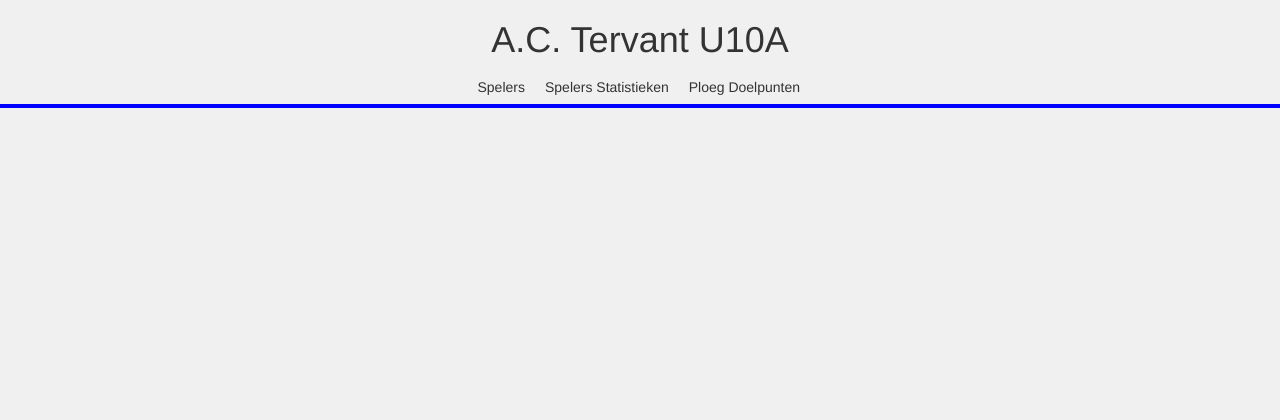
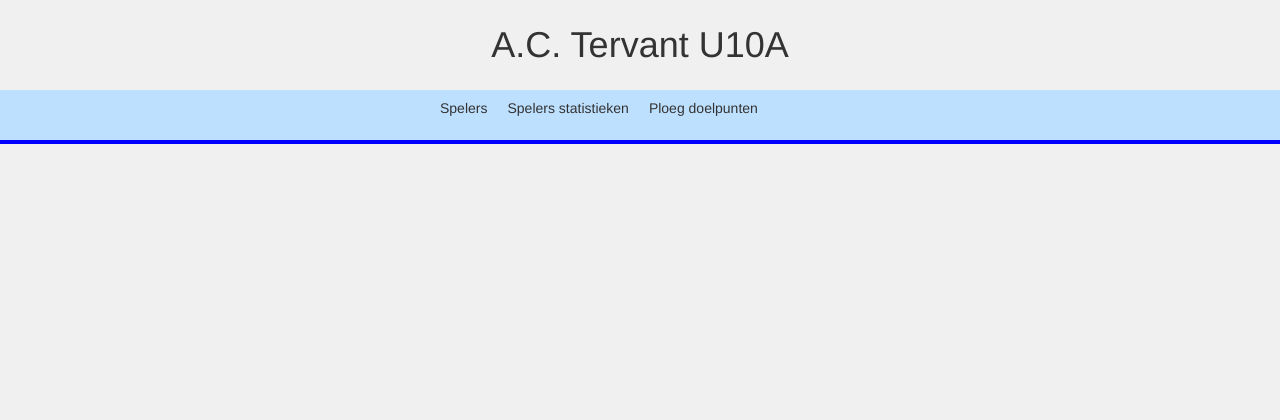
Before and after one commit to Lavezz7891/ac_tervant, a PHP site: page /spelers_tervant.php in a window 1280 px wide. Shown: the top 420 px of the page. After the commit the page ends 144 px from the top, so only its background shows below. Run offline with PHP 8.4, Linux system fonts and the light colour scheme; some libraries are stand-ins or nearby versions.

Commit message:
Header in een php functie gezet en een include file aangemaakt, error LI gefixed

```diff
--- a/css/style.css
+++ b/css/style.css
@@ -1,4 +1,5 @@
 body {
+
 	background-color: #F0f0f0;
 }
 
@@ -10,12 +11,15 @@ div.main {
 div.main h1 {
 	text-align: center;
 	width: auto;
-	/*margin: 30px auto;*/
+	margin: 0;
+	padding: 25px 0;
 }
 
 div.header {
 	width: auto;
 	margin: 0 auto;
+	background-color: #BEE0FF;
+	height: 50px;
 }
 
 div.menu {
@@ -26,22 +30,36 @@ div.menu {
 div.header ul {
 	margin: 0 auto;
 	overflow: hidden;
-	width: 425px;
+	height: 50px;
 }
 
 div.header ul li {
 	float: left;
-	padding: 2px 5px;
-	text-transform: capitalize;
+	padding: 8px 10px;
 	list-style-type: none;
-	margin: 5px;
+	margin: 0 0px;
+	height: 50px;
+}
+
+div.header ul li:first {
+	margin-left: 25px;
+	background-color: green;
+}
+
+div.header ul li a {
 	display: block;
+	height: 50px;
 }
 
 div.header ul li:hover  {
-	background-color: #706A94;
-	color: #fff;
-	border-radius: 15%;
+	background-color: #A6C3DD;
+	border-radius: 5%;
+}
+
+div.header ul li:hover  a {
+	color: #F0f0f0;
+	list-style-type: none;
+	text-decoration: none;
 }
 
 div.inner-body {
```
